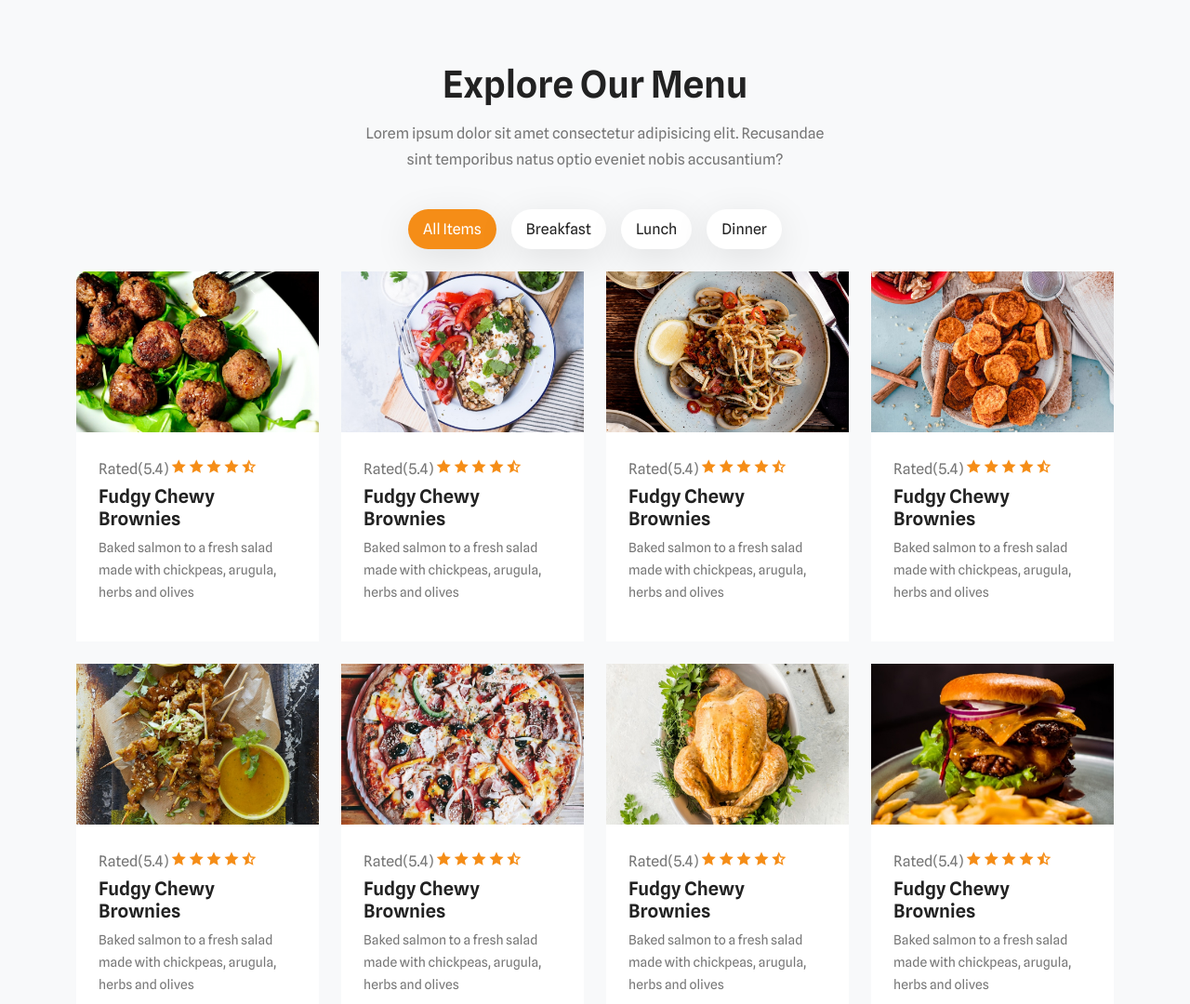
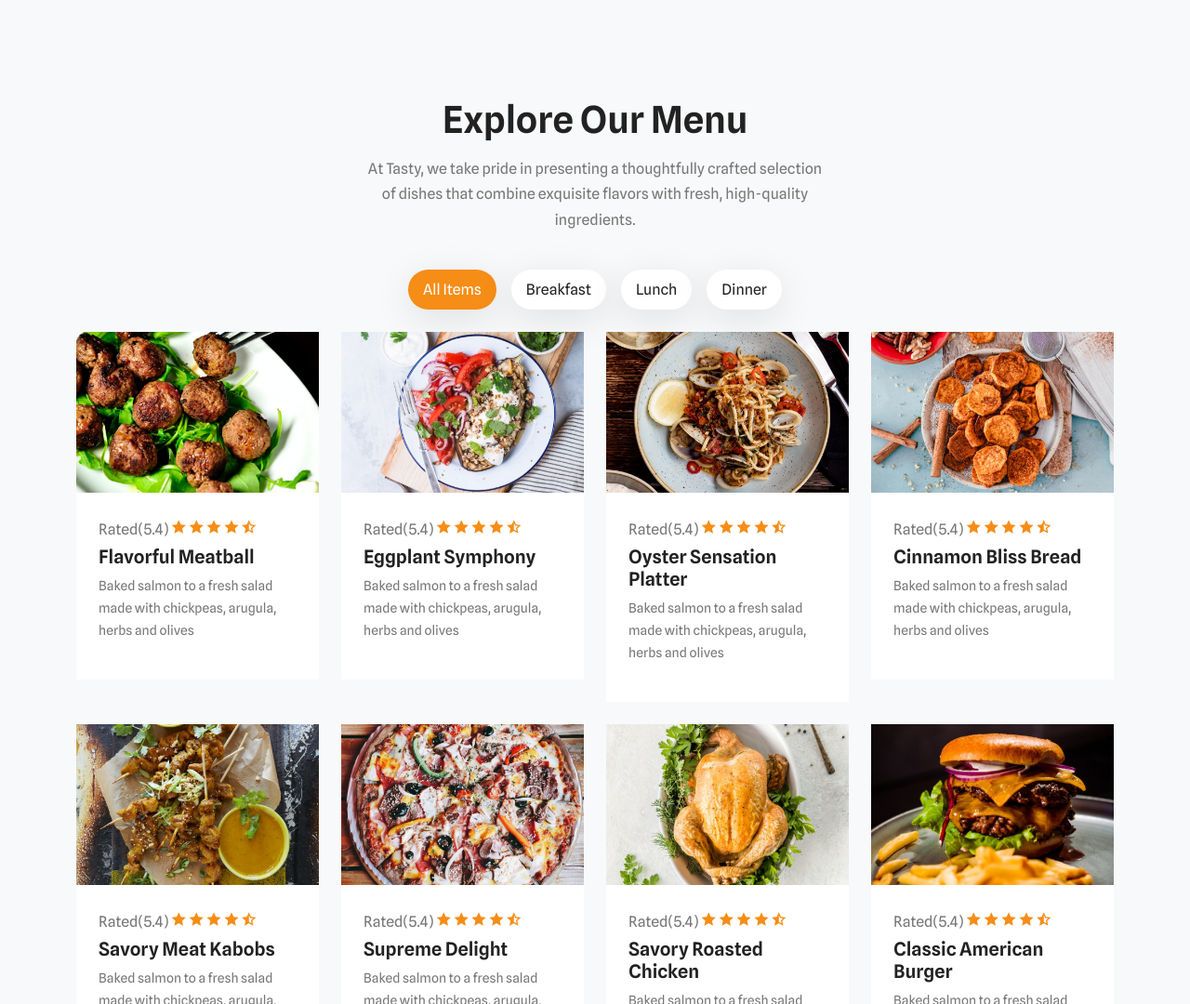
Before and after one commit to Jasir-Carvajal/Tasty, a plain HTML site: page index.html in a window 1280 px wide. Shown: the part 1720-2800 px from the top of the page at 93% size. Drawn offline with nearby package versions, Linux system fonts and the light colour scheme; files whose address does not match are found by name; a web font is replaced by a local one.

Commit message:
cambio textos

```diff
--- a/index.html
+++ b/index.html
@@ -18,7 +18,7 @@
 <body data-bs-spy="scroll" data-bs-target=".navbar">
 
     <!-- Navbar -->
-    <nav class="navbar navbar-expand-lg bg-white shadow py-3 sticky-top">
+    <nav class="navbar navbar-expand-lg bg-white shadow py-1 sticky-top">
         <div class="container">
             <a class="navbar-brand" href="#">
                 <h1 class="logo">Tasty.</h1>
@@ -44,9 +44,6 @@
                     </li>
                     <li class="nav-item">
                         <a class="nav-link" href="#team">Team</a>
-                    </li>
-                    <li class="nav-item">
-                        <a class="nav-link" href="#reservation">Reservation</a>
                     </li>
                     <li class="nav-item">
                         <a class="nav-link" href="#blog">Blog</a>
@@ -108,11 +105,19 @@
                 <div class="col-lg-5">
                     <h1>About us</h1>
                     <div class="divider my-4"></div>
-                    <p>Lorem ipsum dolor sit, amet consectetur adipisicing elit. Nemo nesciunt voluptates doloribus
-                        quidem. Dignissimos, asperiores molestias?</p>
-                    <p>Lorem ipsum dolor sit amet consectetur adipisicing elit. Consequatur adipisci velit corporis
-                        debitis blanditiis hic, ipsam magni exercitationem ullam quibusdam a ad!</p>
-                    <a href="#" class="btn btn-brand">Explore Menu</a>
+                    <p>At Tasty, we are passionate about creating an exceptional culinary experience. Our highly skilled
+                        team of chefs uses
+                        fresh, high-quality ingredients to offer a variety of exquisite dishes that will delight your
+                        palate. Whether you're
+                        looking for a romantic dinner or a special celebration, we are here to exceed your expectations
+                        and provide impeccable
+                        service in a cozy and sophisticated atmosphere.</p>
+
+                    <p>At Tasty, we take pride in supporting our community by using local and sustainable products
+                        whenever possible. We also offer menu options tailored to different dietary needs, so that
+                        everyone can enjoy an exceptional dining experience. Come and let us delight you with
+                        unforgettable flavors and create lasting memories at our restaurant.</p>
+                    <a href="#" class="btn btn-brand mt-4">Explore Menu</a>
                 </div>
             </div>
         </div>
@@ -124,8 +129,8 @@
             <div class="row">
                 <div class="col-12 intro-text">
                     <h1>Explore Our Menu</h1>
-                    <p>Lorem ipsum dolor sit amet consectetur adipisicing elit. Recusandae sint temporibus natus optio
-                        eveniet nobis accusantium?</p>
+                    <p>At Tasty, we take pride in presenting a thoughtfully crafted selection of dishes that combine
+                        exquisite flavors with fresh, high-quality ingredients.</p>
                 </div>
             </div>
         </div>
@@ -176,7 +181,7 @@
                                             <i class="ri-star-half-fill"></i>
                                         </span>
                                     </div>
-                                    <h5 class="mt-1 mb-2"><a href="#">Fudgy Chewy Brownies</a></h5>
+                                    <h5 class="mt-1 mb-2"><a href="#">Flavorful Meatball</a></h5>
                                     <p class="small">Baked salmon to a fresh salad made with chickpeas, arugula, herbs
                                         and olives</p>
                                 </div>
@@ -196,7 +201,7 @@
                                             <i class="ri-star-half-fill"></i>
                                         </span>
                                     </div>
-                                    <h5 class="mt-1 mb-2"><a href="#">Fudgy Chewy Brownies</a></h5>
+                                    <h5 class="mt-1 mb-2"><a href="#">Eggplant Symphony</a></h5>
                                     <p class="small">Baked salmon to a fresh salad made with chickpeas, arugula, herbs
                                         and olives</p>
                                 </div>
@@ -216,7 +221,7 @@
                                             <i class="ri-star-half-fill"></i>
                                         </span>
                                     </div>
-                                    <h5 class="mt-1 mb-2"><a href="#">Fudgy Chewy Brownies</a></h5>
+                                    <h5 class="mt-1 mb-2"><a href="#">Oyster Sensation Platter</a></h5>
                                     <p class="small">Baked salmon to a fresh salad made with chickpeas, arugula, herbs
                                         and olives</p>
                                 </div>
@@ -236,7 +241,7 @@
                                             <i class="ri-star-half-fill"></i>
                                         </span>
                                     </div>
-                                    <h5 class="mt-1 mb-2"><a href="#">Fudgy Chewy Brownies</a></h5>
+                                    <h5 class="mt-1 mb-2"><a href="#">Cinnamon Bliss Bread</a></h5>
                                     <p class="small">Baked salmon to a fresh salad made with chickpeas, arugula, herbs
                                         and olives</p>
                                 </div>
@@ -256,7 +261,7 @@
                                             <i class="ri-star-half-fill"></i>
                                         </span>
                                     </div>
-                                    <h5 class="mt-1 mb-2"><a href="#">Fudgy Chewy Brownies</a></h5>
+                                    <h5 class="mt-1 mb-2"><a href="#">Savory Meat Kabobs</a></h5>
                                     <p class="small">Baked salmon to a fresh salad made with chickpeas, arugula, herbs
                                         and olives</p>
                                 </div>
@@ -276,7 +281,7 @@
                                             <i class="ri-star-half-fill"></i>
                                         </span>
                                     </div>
-                                    <h5 class="mt-1 mb-2"><a href="#">Fudgy Chewy Brownies</a></h5>
+                                    <h5 class="mt-1 mb-2"><a href="#">Supreme Delight</a></h5>
                                     <p class="small">Baked salmon to a fresh salad made with chickpeas, arugula, herbs
                                         and olives</p>
                                 </div>
@@ -296,7 +301,7 @@
                                             <i class="ri-star-half-fill"></i>
                                         </span>
                                     </div>
-                                    <h5 class="mt-1 mb-2"><a href="#">Fudgy Chewy Brownies</a></h5>
+                                    <h5 class="mt-1 mb-2"><a href="#">Savory Roasted Chicken</a></h5>
                                     <p class="small">Baked salmon to a fresh salad made with chickpeas, arugula, herbs
                                         and olives</p>
                                 </div>
@@ -316,7 +321,7 @@
                                             <i class="ri-star-half-fill"></i>
                                         </span>
                                     </div>
-                                    <h5 class="mt-1 mb-2"><a href="#">Fudgy Chewy Brownies</a></h5>
+                                    <h5 class="mt-1 mb-2"><a href="#">Classic American Burger</a></h5>
                                     <p class="small">Baked salmon to a fresh salad made with chickpeas, arugula, herbs
                                         and olives</p>
                                 </div>
@@ -344,7 +349,7 @@
                                             <i class="ri-star-half-fill"></i>
                                         </span>
                                     </div>
-                                    <h5 class="mt-1 mb-2"><a href="#">Fudgy Chewy Brownies</a></h5>
+                                    <h5 class="mt-1 mb-2"><a href="#">Oyster Sensation Platter</a></h5>
                                     <p class="small">Baked salmon to a fresh salad made with chickpeas, arugula, herbs
                                         and olives</p>
                                 </div>
@@ -364,7 +369,7 @@
                                             <i class="ri-star-half-fill"></i>
                                         </span>
                                     </div>
-                                    <h5 class="mt-1 mb-2"><a href="#">Fudgy Chewy Brownies</a></h5>
+                                    <h5 class="mt-1 mb-2"><a href="#">Cinnamon Bliss Bread</a></h5>
                                     <p class="small">Baked salmon to a fresh salad made with chickpeas, arugula, herbs
                                         and olives</p>
                                 </div>
@@ -384,7 +389,7 @@
                                             <i class="ri-star-half-fill"></i>
                                         </span>
                                     </div>
-                                    <h5 class="mt-1 mb-2"><a href="#">Fudgy Chewy Brownies</a></h5>
+                                    <h5 class="mt-1 mb-2"><a href="#">Savory Meat Kabobs</a></h5>
                                     <p class="small">Baked salmon to a fresh salad made with chickpeas, arugula, herbs
                                         and olives</p>
                                 </div>
@@ -404,7 +409,7 @@
                                             <i class="ri-star-half-fill"></i>
                                         </span>
                                     </div>
-                                    <h5 class="mt-1 mb-2"><a href="#">Fudgy Chewy Brownies</a></h5>
+                                    <h5 class="mt-1 mb-2"><a href="#">Flavorful Meatball</a></h5>
                                     <p class="small">Baked salmon to a fresh salad made with chickpeas, arugula, herbs
                                         and olives</p>
                                 </div>
@@ -430,7 +435,7 @@
                                             <i class="ri-star-half-fill"></i>
                                         </span>
                                     </div>
-                                    <h5 class="mt-1 mb-2"><a href="#">Fudgy Chewy Brownies</a></h5>
+                                    <h5 class="mt-1 mb-2"><a href="#">Oyster Sensation Platter</a></h5>
                                     <p class="small">Baked salmon to a fresh salad made with chickpeas, arugula, herbs
                                         and olives</p>
                                 </div>
@@ -450,7 +455,7 @@
                                             <i class="ri-star-half-fill"></i>
                                         </span>
                                     </div>
-                                    <h5 class="mt-1 mb-2"><a href="#">Fudgy Chewy Brownies</a></h5>
+                                    <h5 class="mt-1 mb-2"><a href="#">Cinnamon Bliss Bread</a></h5>
                                     <p class="small">Baked salmon to a fresh salad made with chickpeas, arugula, herbs
                                         and olives</p>
                                 </div>
@@ -470,7 +475,7 @@
                                             <i class="ri-star-half-fill"></i>
                                         </span>
                                     </div>
-                                    <h5 class="mt-1 mb-2"><a href="#">Fudgy Chewy Brownies</a></h5>
+                                    <h5 class="mt-1 mb-2"><a href="#">Classic American Burger</a></h5>
                                     <p class="small">Baked salmon to a fresh salad made with chickpeas, arugula, herbs
                                         and olives</p>
                                 </div>
@@ -490,7 +495,7 @@
                                             <i class="ri-star-half-fill"></i>
                                         </span>
                                     </div>
-                                    <h5 class="mt-1 mb-2"><a href="#">Fudgy Chewy Brownies</a></h5>
+                                    <h5 class="mt-1 mb-2"><a href="#">Flavorful Meatball</a></h5>
                                     <p class="small">Baked salmon to a fresh salad made with chickpeas, arugula, herbs
                                         and olives</p>
                                 </div>
@@ -517,7 +522,7 @@
                                             <i class="ri-star-half-fill"></i>
                                         </span>
                                     </div>
-                                    <h5 class="mt-1 mb-2"><a href="#">Fudgy Chewy Brownies</a></h5>
+                                    <h5 class="mt-1 mb-2"><a href="#">Oyster Sensation Platter</a></h5>
                                     <p class="small">Baked salmon to a fresh salad made with chickpeas, arugula, herbs
                                         and olives</p>
                                 </div>
@@ -537,7 +542,7 @@
                                             <i class="ri-star-half-fill"></i>
                                         </span>
                                     </div>
-                                    <h5 class="mt-1 mb-2"><a href="#">Fudgy Chewy Brownies</a></h5>
+                                    <h5 class="mt-1 mb-2"><a href="#">Cinnamon Bliss Bread</a></h5>
                                     <p class="small">Baked salmon to a fresh salad made with chickpeas, arugula, herbs
                                         and olives</p>
                                 </div>
@@ -557,7 +562,7 @@
                                             <i class="ri-star-half-fill"></i>
                                         </span>
                                     </div>
-                                    <h5 class="mt-1 mb-2"><a href="#">Fudgy Chewy Brownies</a></h5>
+                                    <h5 class="mt-1 mb-2"><a href="#">Savory Meat Kabobs</a></h5>
                                     <p class="small">Baked salmon to a fresh salad made with chickpeas, arugula, herbs
                                         and olives</p>
                                 </div>
@@ -577,7 +582,7 @@
                                             <i class="ri-star-half-fill"></i>
                                         </span>
                                     </div>
-                                    <h5 class="mt-1 mb-2"><a href="#">Fudgy Chewy Brownies</a></h5>
+                                    <h5 class="mt-1 mb-2"><a href="#">Flavorful Meatball</a></h5>
                                     <p class="small">Baked salmon to a fresh salad made with chickpeas, arugula, herbs
                                         and olives</p>
                                 </div>
@@ -598,9 +603,8 @@
             <div class="row">
                 <div class="col-12 intro-text">
                     <h1 class="text-white">Why to choose us?</h1>
-                    <p class="text-white">Lorem ipsum dolor sit amet consectetur adipisicing elit. Recusandae sint
-                        temporibus natus optio
-                        eveniet nobis accusantium?</p>
+                    <p class="text-white">At Tasty, we offer an exquisite culinary experience that combines the finest
+                        ingredients with skilled craftsmanship.</p>
                 </div>
             </div>
             <div class="row gy-4">
```
